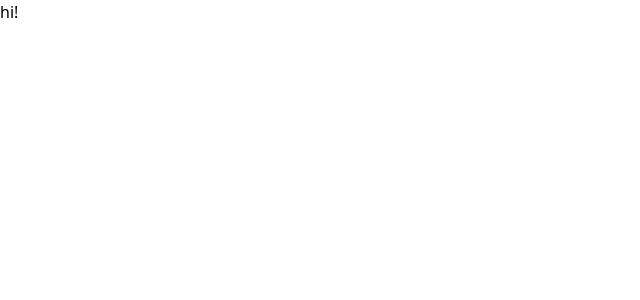
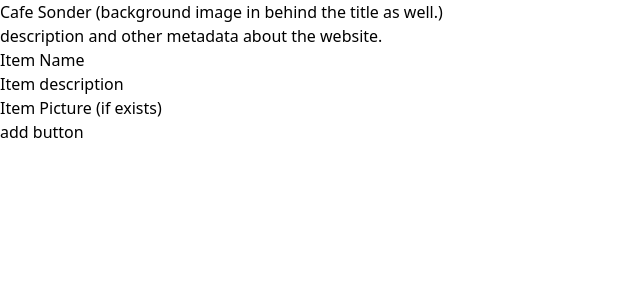
Before and after one commit to ammarOL/sample-slice-menu, a Next.js app: page /menu in a window 1280 px wide. Shown: the top 300 px of the page, without its empty margins (0-640 px from the left). Built offline with nearby package versions, Linux system fonts and the light colour scheme.

Commit message:
feat: create initial structure for the menu page

```diff
--- a/app/components/sample-menu.tsx
+++ b/app/components/sample-menu.tsx
@@ -1,7 +1,19 @@
 export default function SampleMenu() {
   return (
     <div>
-      <div>hi!</div>
+      <div>Cafe Sonder (background image in behind the title as well.)</div>
+      <div>description and other metadata about the website.</div>
+      {/* This is where the menu item starts. */}
+      <div>
+        <div>
+          <div>Item Name</div>
+          <div>Item description</div>
+        </div>
+        <div>
+          <div>Item Picture (if exists)</div>
+          <div>add button</div>
+        </div>
+      </div>
     </div>
   );
 }
```
